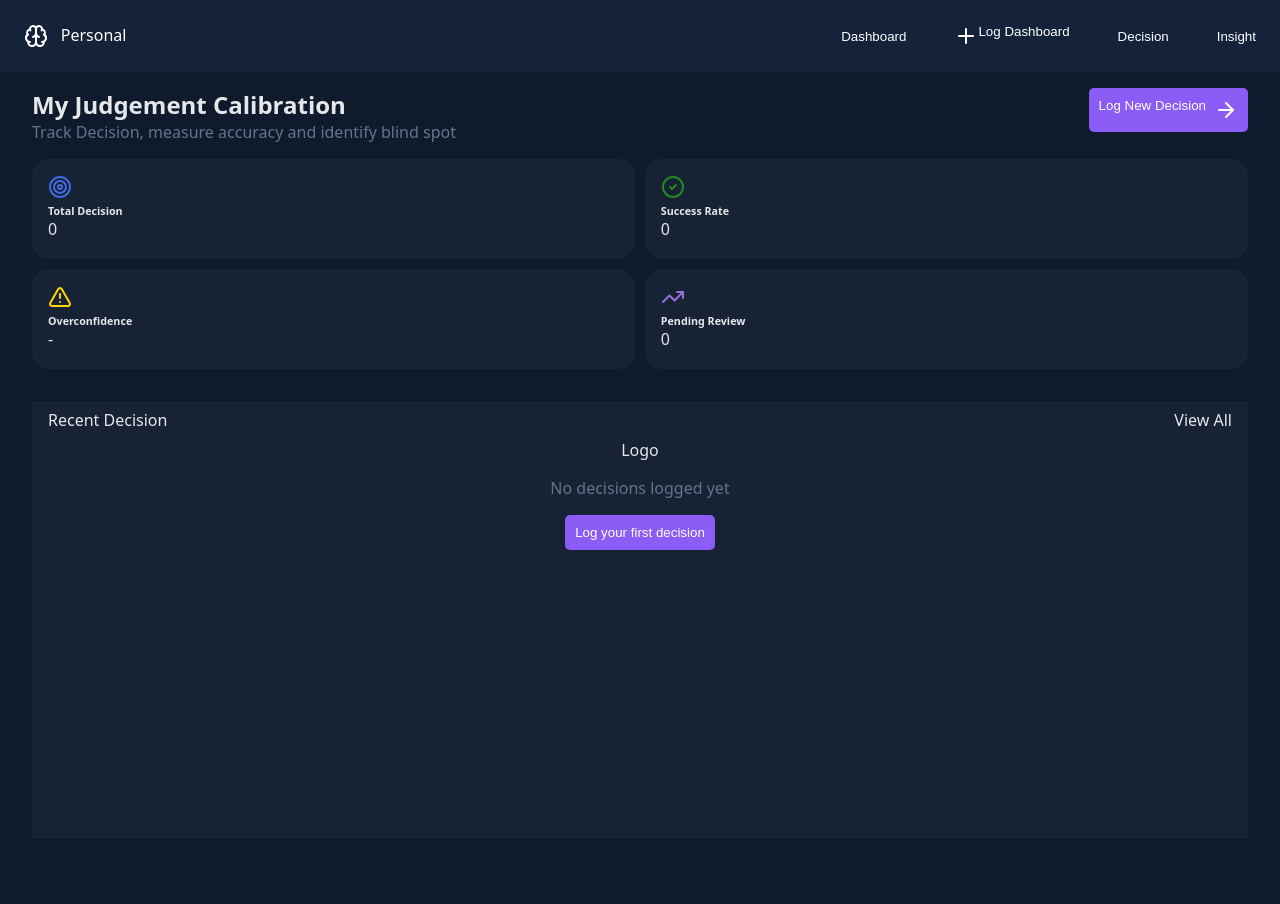
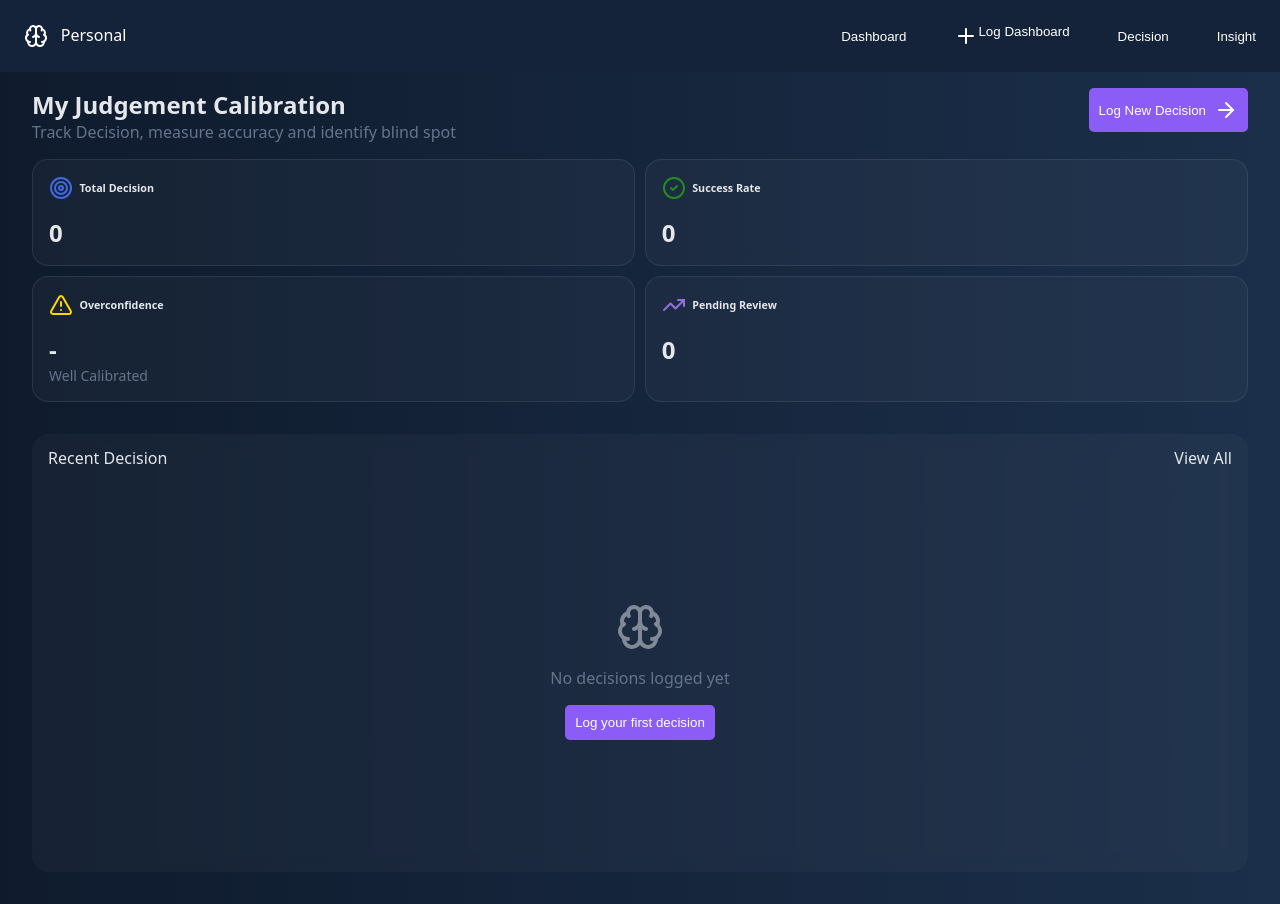
Before and after one commit to IkhwanAL/bayesian-ui, a React (Vite) app in the folder web/: page / in a window 1280 px wide. Before the commit the page ends 871 px from the top, so only its background shows below. Built offline with nearby package versions, Linux system fonts and the light colour scheme.

Commit message:
feat: Add Makefile CC and revise some css for background color

```diff
--- a/web/src/features/dashboard/HighlightCard.css
+++ b/web/src/features/dashboard/HighlightCard.css
@@ -7,11 +7,20 @@
 
 .card {
   background-color: var(--card-bg);
-  border: 1 solid var(--border-soft);
+  border: 1px solid var(--border-soft);
+
   width: 100%;
-  height: 100px;
-  border-radius: 16px;
+  min-height: 100px;
+  border-radius: var(--border-rad);
   padding: 1rem;
+}
+
+.card-icon {
+  display: flex;
+  flex-direction: row;
+  align-items: center;
+  gap: 0.4rem;
+  margin-bottom: 1rem;
 }
 
 .target-icon {
--- a/web/src/features/dashboard/HighlightCard.jsx
+++ b/web/src/features/dashboard/HighlightCard.jsx
@@ -1,5 +1,6 @@
 import { AlertTriangle } from "lucide-react"
 import "./HighlightCard.css"
+import "../../styles/text.css"
 import { Target, CheckCircle2 } from "lucide-react"
 import { TrendingUp } from "lucide-react"
 
@@ -8,30 +9,39 @@ export default function HighlightCard() {
     <div className="card-grid">
       <div className="card">
         <div>
+          <div className="card-icon">
             <Target className="target-icon" />
             <h6>Total Decision</h6>
-          <p>0</p>
+          </div>
+          <h2>0</h2>
         </div>
       </div>
       <div className="card">
         <div>
+          <div className="card-icon">
             <CheckCircle2 className="check-icon" />
             <h6>Success Rate</h6>
-          <p>0</p>
+          </div>
+          <h2>0</h2>
         </div>
       </div>
       <div className="card">
         <div>
+          <div className="card-icon">
             <AlertTriangle className="warning-icon" />
             <h6>Overconfidence</h6>
-          <p>-</p>
+          </div>
+          <h2>-</h2>
+          <p className="less-important text-small">Well Calibrated</p>
         </div>
       </div>
       <div className="card">
         <div>
+          <div className="card-icon">
             <TrendingUp className="trending-icon" />
             <h6>Pending Review</h6>
-          <p>0</p>
+          </div>
+          <h2>0</h2>
         </div>
       </div>
     </div>
--- a/web/src/features/dashboard/RecentDecision.css
+++ b/web/src/features/dashboard/RecentDecision.css
@@ -1,19 +1,27 @@
 .recent-decision {
   margin: 2rem;
   background-color: var(--card-bg);
+  border-radius: var(--border-rad);
   display: flex;
   flex-direction: column;
+  backdrop-filter: blur(8px);
 }
 
 .recent-top-information {
   display: flex;
   justify-content: space-between;
-  margin: 0.5rem 1rem;
+  margin: 0.8rem 1rem 0.2rem;
 }
 
 .recent-table-information {
-  margin: auto;
   min-height: 400px;
+  display: flex;
+  align-items: center;
+  justify-content: center;
+}
+
+.brain-icon {
+  opacity: 0.5;
 }
 
 .recent-table-empty-information {
--- a/web/src/features/dashboard/RecentDecision.jsx
+++ b/web/src/features/dashboard/RecentDecision.jsx
@@ -2,6 +2,7 @@ import "./RecentDecision.css"
 import "../../styles/button.css"
 import "../../styles/text.css"
 import "../../styles/space.css"
+import { Brain } from "lucide-react"
 
 export default function RecentDecision() {
   return <>
@@ -12,7 +13,7 @@ export default function RecentDecision() {
       </div>
       <div className="recent-table-information">
         <div className="recent-table-empty-information space-x">
-          <div className="logo">Logo</div>
+          <Brain size={48} className="brain-icon" />
           <p className="less-important">No decisions logged yet</p>
           <button className="navigation-button">Log your first decision</button>
         </div>
--- a/web/src/index.css
+++ b/web/src/index.css
@@ -2,7 +2,7 @@
   /* Background */
   --bg-primary: #0f1b2d;
   --bg-secondary: #14233a;
-  --bg-gradient: linear-gradient(135deg, #0f1b2d 0%, #1b2f4a 100%);
+  --bg-gradient: linear-gradient(to right, #0f1b2d, #1b2f4a);
 
   /* Accent (Purple CTA) */
   --accent-gradient: linear-gradient(135deg, #7c3aed 0%, #a855f7 100%);
@@ -20,6 +20,7 @@
   /* Borders / Cards */
   --border-soft: rgba(148, 163, 184, 0.15);
   --card-bg: rgba(255, 255, 255, 0.03);
+  --border-rad: 16px
 }
 
 /* reset every css in the browser */
@@ -36,6 +37,7 @@ html {
 }
 
 body {
-  background-color: var(--bg-primary);
+  /* background-color: var(--bg-primary); */
   color: var(--text-primary);
+  background-image: var(--bg-gradient);
 }
--- a/web/src/styles/button.css
+++ b/web/src/styles/button.css
@@ -7,6 +7,7 @@
   display: flex;
   flex-direction: row;
   gap: 0.5rem;
+  align-items: center;
 }
 
 .navigation-button:hover {
--- a/web/src/styles/text.css
+++ b/web/src/styles/text.css
@@ -1,3 +1,7 @@
 .less-important {
   color: var(--text-muted);
 }
+
+.text-small {
+  font-size: 14px;
+}
```
Also changed, not shown: 1 other file (tests, documents, lock files or other folders). Lines whose indentation alone changed are shown as unchanged.
